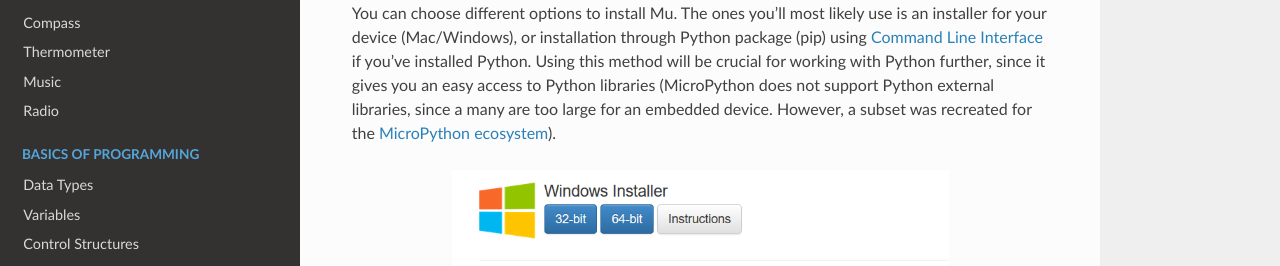
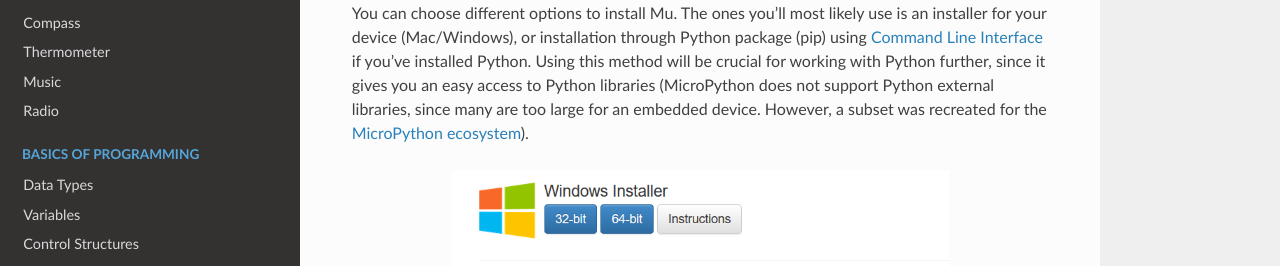
Before and after one commit to rharbird/microbit-challenges, a Sphinx documentation site: the page built from docs/source/introduction/environment.rst, in a window 1280 px wide and 1294 px high. Shown: the part 446-712 px from the top of the window. Built offline with Sphinx 7.4.7 and the Read the Docs theme 2.0.0, drawn with Linux system fonts in a browser that asks for light colours.

Commit message:
Fix typo

```diff
--- a/docs/source/introduction/environment.rst
+++ b/docs/source/introduction/environment.rst
@@ -19,7 +19,7 @@ To download Mu, got to Mu website.
 
 You can choose different options to install Mu. The ones you'll most likely use is an installer for your device (Mac/Windows), or installation through
 Python package (pip) using :ref:`command line interface` if you've installed Python. Using this method will be crucial for working with Python further, since it gives
-you an easy access to Python libraries (MicroPython does not support Python external libraries, since a many are too large for an embedded device. However, a subset was
+you an easy access to Python libraries (MicroPython does not support Python external libraries, since many are too large for an embedded device. However, a subset was
 recreated for the `MicroPython ecosystem`_).
 
 .. _`MicroPython ecosystem`: https://docs.micropython.org/en/latest/library/index.html
```
